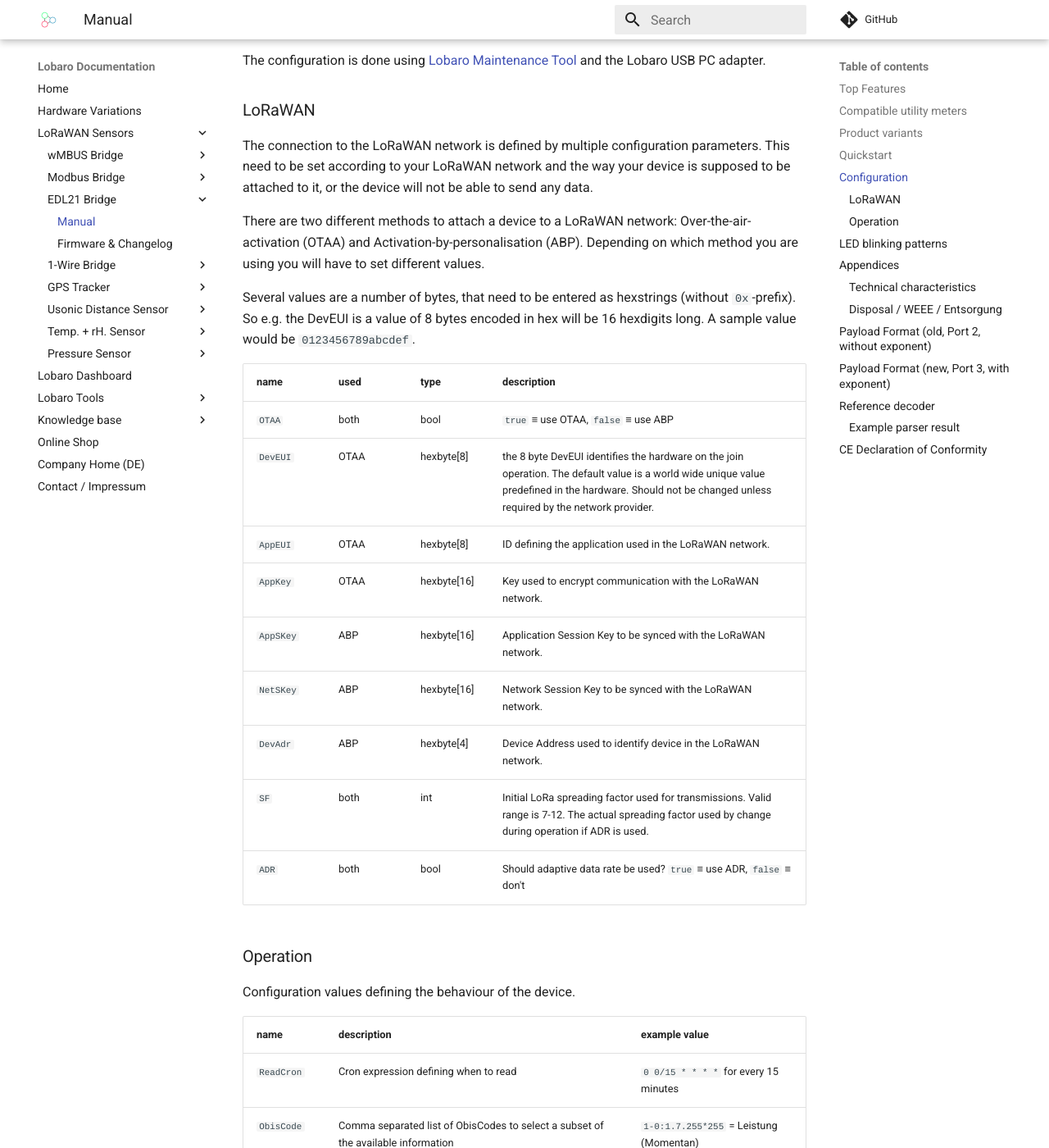
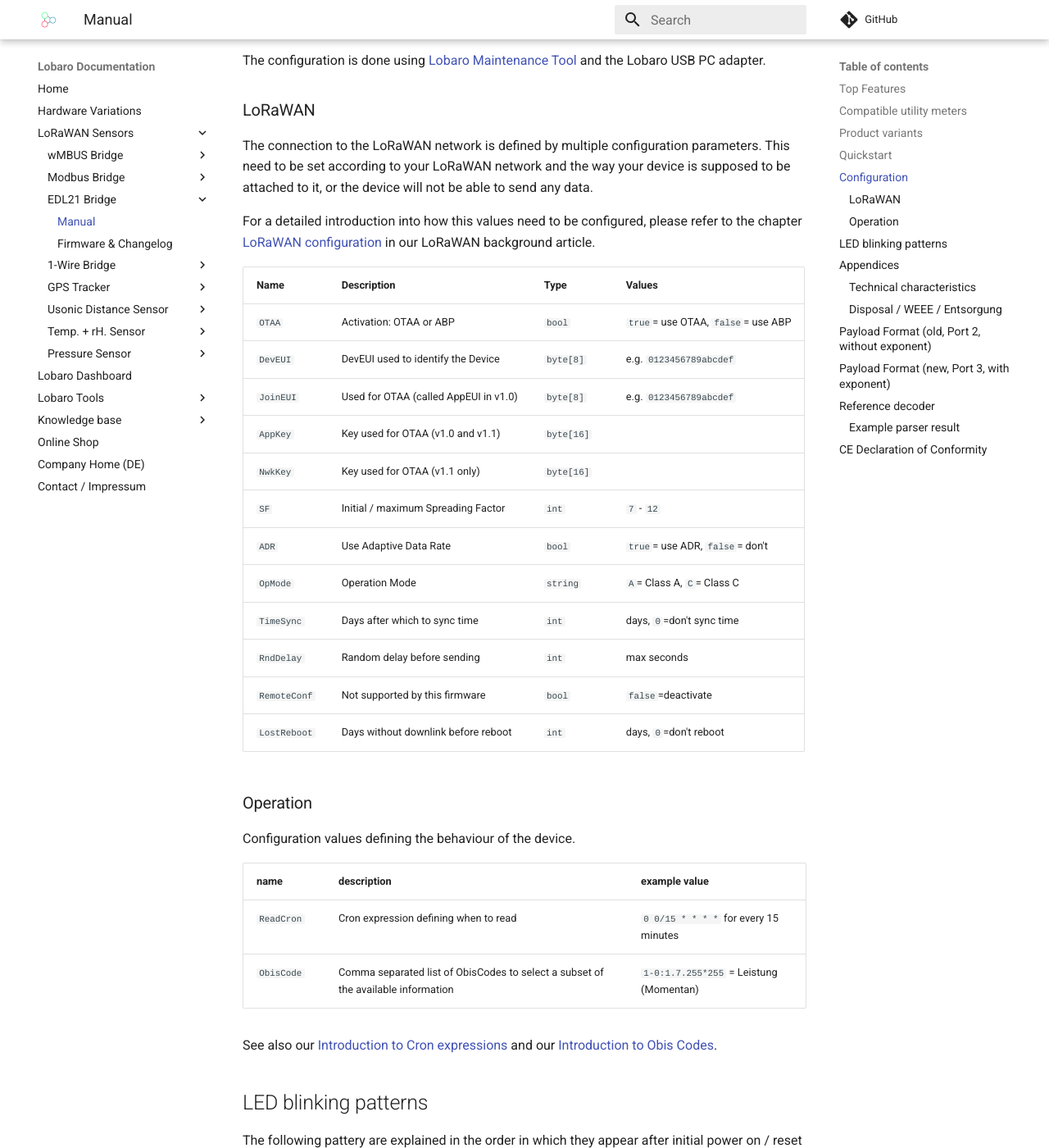
Before and after one commit to Lobaro/docs, an MkDocs documentation site: the page built from docs/lorawan-sensors/edl21-opto-lorawan/index.md, in a window 1280 px wide and 1400 px high, scrolled down 3436 px. Shown: the whole window at 82% size. Built offline with MkDocs 1.6.1 and Material for MkDocs 9.7.7, drawn with Linux system fonts in a browser that asks for light colours; a script that is not in the unit is left out; comment, search, counter and statistics services are not loaded.

Commit message:
doku an neuen stack angepasst

```diff
--- a/docs/lorawan-sensors/edl21-opto-lorawan/index.md
+++ b/docs/lorawan-sensors/edl21-opto-lorawan/index.md
@@ -84,25 +84,24 @@
 This need to be set according to your LoRaWAN network and the way your device is
 supposed to be attached to it, or the device will not be able to send any data.
 
-There are two different methods to attach a device to a LoRaWAN network:
-Over-the-air-activation (OTAA) and Activation-by-personalisation (ABP).
-Depending on which method you are using you will have to set different values.
+For a detailed introduction into how this values need to be configured, please
+refer to the chapter [LoRaWAN configuration](/background/lorawan.html#lorawan-configuration)
+in our LoRaWAN background article.
 
-Several values are a number of bytes, that need to be entered as hexstrings (without
-`0x`-prefix). So e.g. the DevEUI is a value of 8 bytes encoded in hex will be
-16 hexdigits long. A sample value would be `0123456789abcdef`.
-
-| name | used | type | description |
-|------|------|------|-------------|
-| `OTAA` | both | bool | `true` &equiv; use OTAA, `false` &equiv; use ABP |
-| `DevEUI` | OTAA | hexbyte[8] | the 8 byte DevEUI identifies the hardware on the join operation. The default value is a world wide unique value predefined in the hardware. Should not be changed unless required by the network provider.
-| `AppEUI` | OTAA | hexbyte[8] | ID defining the application used in the LoRaWAN network. |
-| `AppKey` | OTAA | hexbyte[16] | Key used to encrypt communication with the LoRaWAN network. |
-| `AppSKey` | ABP | hexbyte[16] | Application Session Key to be synced with the LoRaWAN network. |
-| `NetSKey` | ABP | hexbyte[16] | Network Session Key to be synced with the LoRaWAN network. |
-| `DevAdr` | ABP | hexbyte[4] | Device Address used to identify device in the LoRaWAN network. |
-| `SF` | both | int | Initial LoRa spreading factor used for transmissions. Valid range is 7-12. The actual spreading factor used by change during operation if ADR is used. |
-| `ADR` | both | bool | Should adaptive data rate be used? `true` &equiv; use ADR, `false` &equiv; don't |
+| Name       | Description | Type | Values |
+|------------|-------------|------|-------|
+|`OTAA`      |Activation: OTAA or ABP              |`bool`    | `true`= use OTAA, `false`= use ABP |
+|`DevEUI`    |DevEUI used to identify the Device   |`byte[8]` | e.g. `0123456789abcdef` |
+|`JoinEUI`   |Used for OTAA (called AppEUI in v1.0)|`byte[8]` | e.g. `0123456789abcdef` |
+|`AppKey`    |Key used for OTAA (v1.0 and v1.1)    |`byte[16]`| |
+|`NwkKey`    |Key used for OTAA (v1.1 only)        |`byte[16]`| |
+|`SF`        |Initial / maximum Spreading Factor   |`int`     | `7` - `12` |
+|`ADR`       |Use Adaptive Data Rate               |`bool`    | `true`= use ADR, `false`= don't |
+|`OpMode`    |Operation Mode                       |`string`  | `A`= Class A, `C`= Class C |
+|`TimeSync`  |Days after which to sync time        |`int`     | days, `0`=don't sync time |
+|`RndDelay`  |Random delay before sending          |`int`     | max seconds |
+|`RemoteConf`|Not supported by this firmware       |`bool`    | `false`=deactivate |
+|`LostReboot`|Days without downlink before reboot  |`int`     | days, `0`=don't reboot |
 
 
 ### Operation
```
